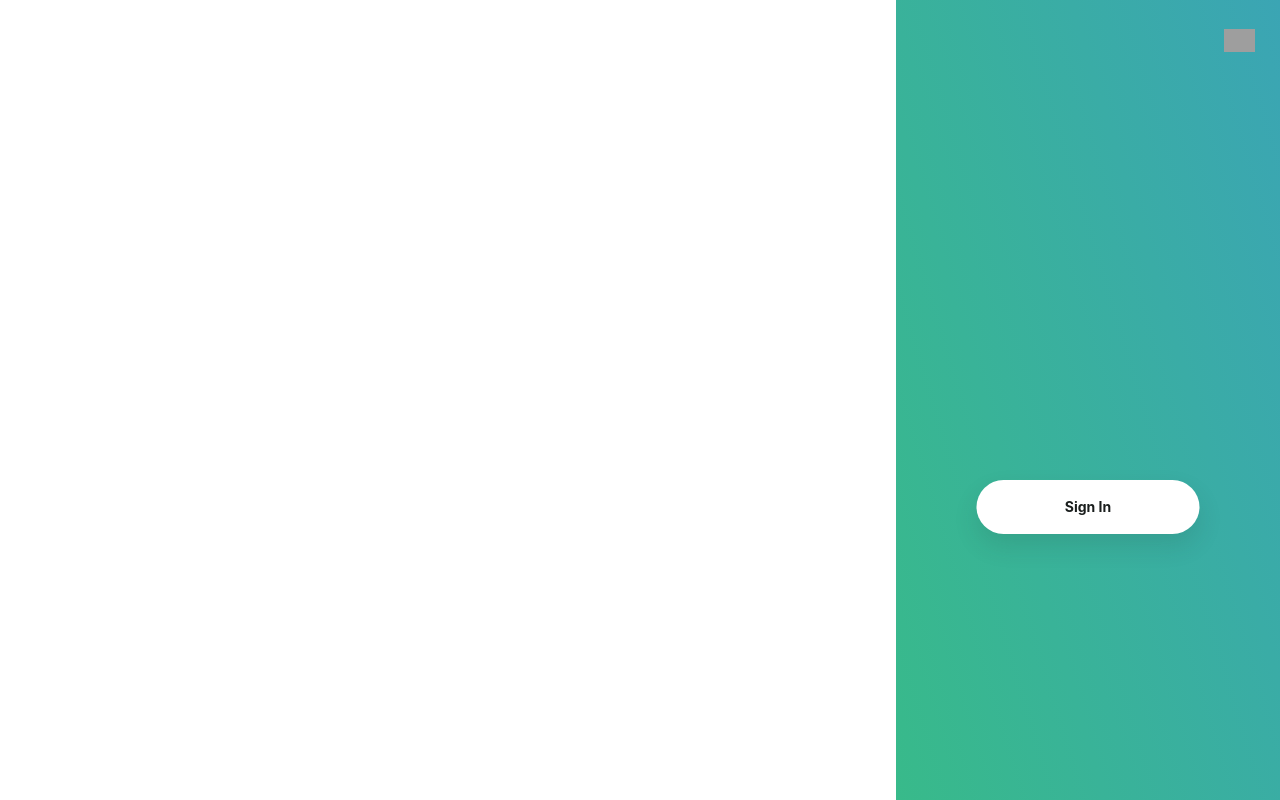
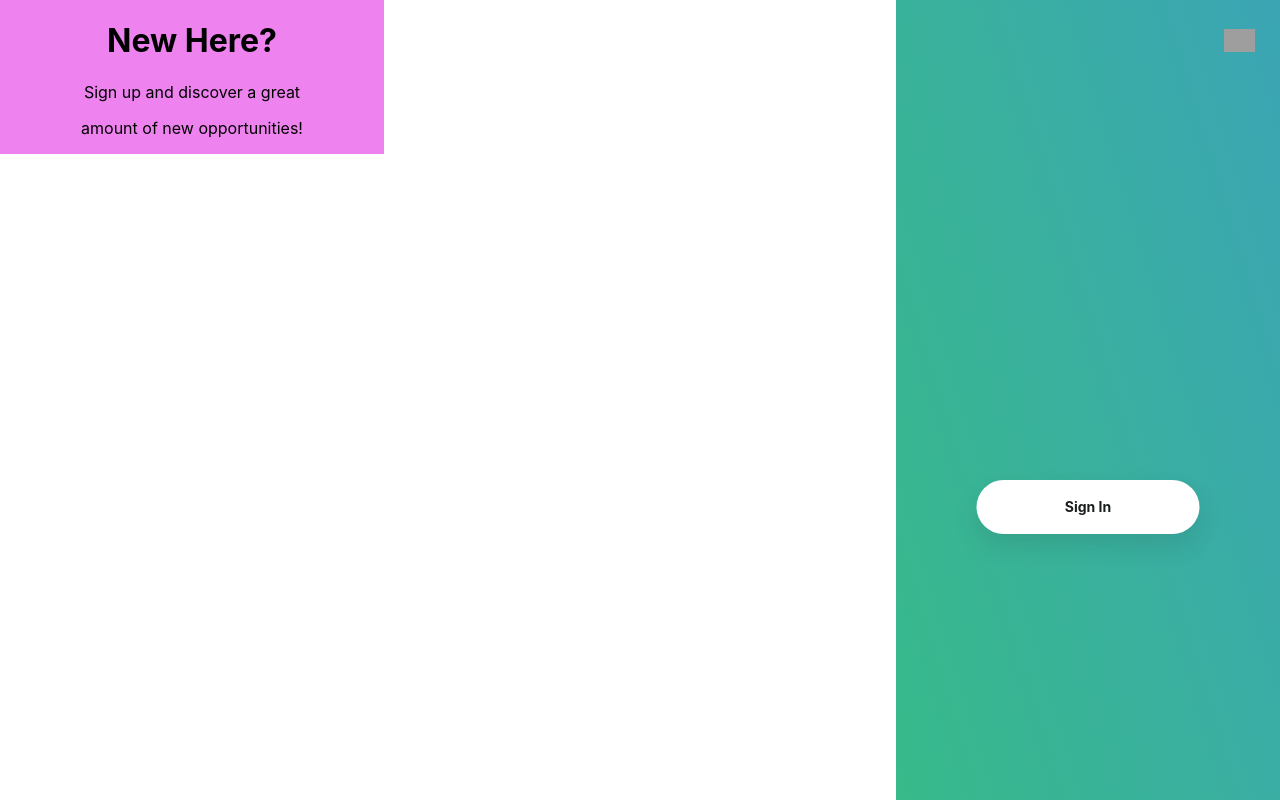
Before and after one commit to AimeurAmin/AuthFront, a React (Create React App) app: page /Signup in a window 1280 px wide. Built offline with nearby package versions, Linux system fonts and the light colour scheme; grey boxes are pictures that could not be loaded.

Commit message:
some changes

```diff
--- a/src/pages/Signup.js
+++ b/src/pages/Signup.js
@@ -18,15 +18,55 @@ const Signup = () => {
     }
 
     return (
-        <div>
+        <div style={{overflowX:'hidden'}}>
             <NavLink onClick={handleClose} to='/' class="page__close page__close_login"></NavLink>
             <motion.div
                 className=' exit-signup'
                 exit={exitAnimation}
                 transition={transition}
             >
+
                 <AuthLink link='/login'>Sign In</AuthLink>
             </motion.div>
+
+
+            <motion.div className='container-text-qst-auth'
+                exit={{opacity:0}}
+                transition={{duration:1}}
+            >
+                <motion.div
+                    exit={{
+                        transform:['transform:translateX(-100%)','translateX(0)']
+                    }}
+                    transition={{duration:1}}
+                >
+                    <h1>New Here?</h1>
+                    <p>Sign up and discover a great </p>
+                    <p>amount of new opportunities!</p>
+                </motion.div>
+            </motion.div>
+
+
+            {/* <motion.h1
+                    exit={{
+                            left: '110%'}}
+                    transition={{ease: "easeOut", duration:1
+                    }}
+                    style={{
+                        color: 'white',
+                        width: '100%',
+                        position: 'fixed',
+                        top: '45%',
+                        left: '85%',
+                        transform: 'translate(-50%, -100%)',
+                        fontSize: '2.125rem'
+                    }}
+                >
+                    <motion.h3
+                        exit={{opacity:0}}
+                        transition={{duration:.3}}
+                    >New Here?</motion.h3>
+            </motion.h1> */}
         </div>
 )}
 
--- a/src/styles/login.css
+++ b/src/styles/login.css
@@ -16,6 +16,7 @@
     position: absolute;
     right: 0%;
     background-image: linear-gradient(253deg,#3ba5b4 0,#38ba8a 100%);
+    overflow: hidden;
   }
 
 .link-go-to {
@@ -52,3 +53,21 @@
   cursor: pointer;
   z-index: 30;
 }
+
+.header-qst-auth {
+  color: white;
+  width: 100%;
+  position: fixed;
+  top: 45%;
+  left: 85%;
+  transform: translate(-50%, -100%);
+  font-size: 2.125rem;
+}
+
+
+.container-text-qst-auth {
+  width: 30%;
+  height: fit-content;
+  background-color: violet;
+  overflow: hidden;
+}
```
